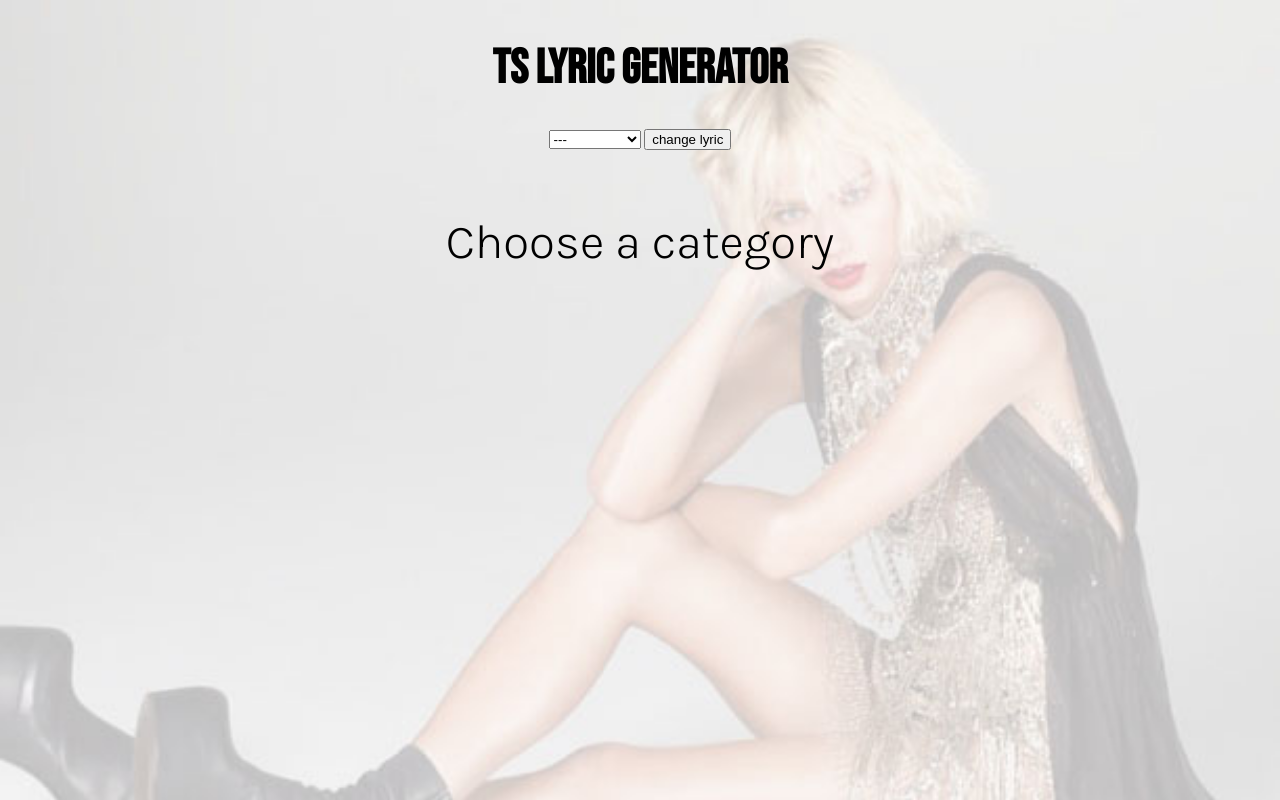
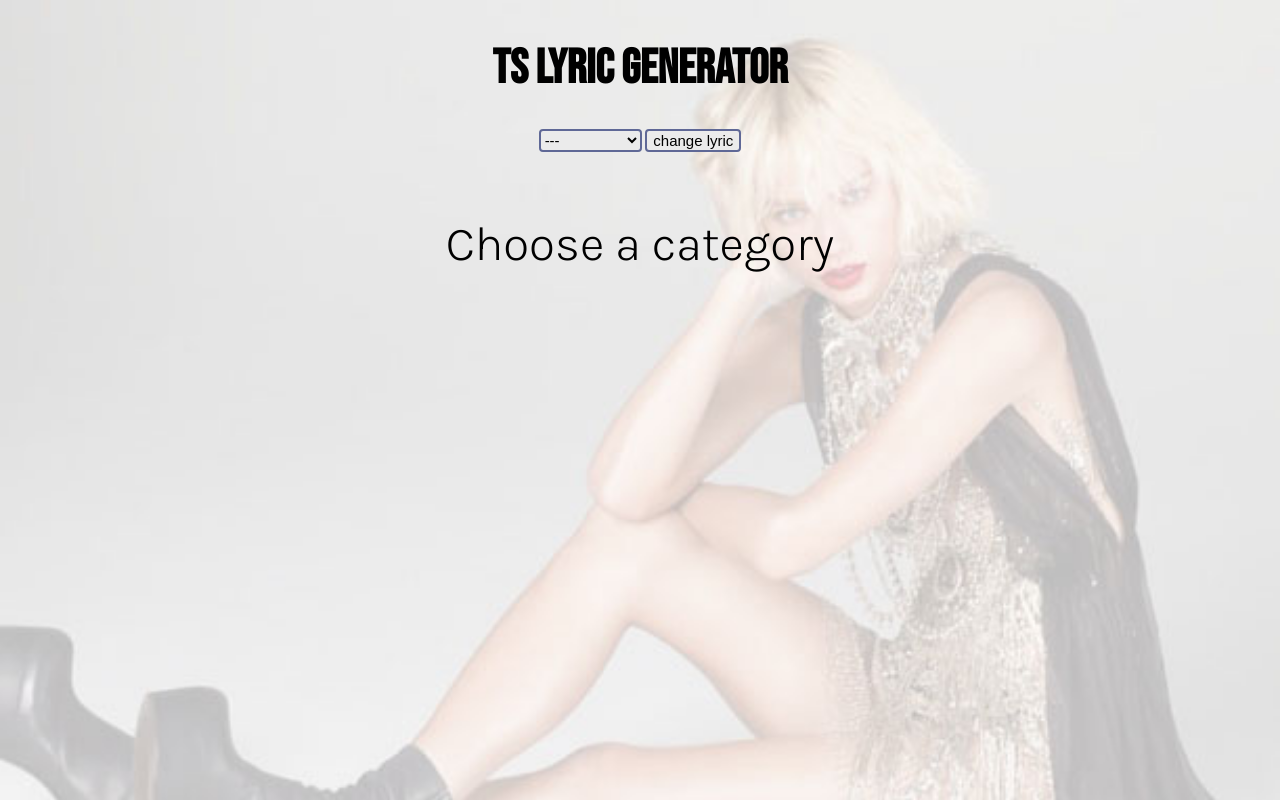
Before and after one commit to isabelpt/tslyrics, a plain HTML site: page index.html in a window 1280 px wide. Drawn offline with Linux system fonts and the light colour scheme.

Commit message:
styled buttons

```diff
--- a/index.html
+++ b/index.html
@@ -11,7 +11,7 @@
     <body id="mmm">
         <div id="content">
             <h1>ts lyric generator</h1>
-            <select id = "album" onchange = "changeAlbum()">
+            <select id = "album" class="buttons" onchange = "changeAlbum()">
                 <option value="no" selected="selected">---</option>
                 <option value="all">favorites</option>
                 <option value="debut">debut</option>
@@ -26,7 +26,7 @@
                 <option value="other">other songs</option>
                 <option value="special">special</option>
             </select>
-            <button id="abc" onclick = "changeLyric()">change lyric</button>
+            <button id="abc" class="buttons" onclick = "changeLyric()">change lyric</button>
             <div id="lyricLine">
                 <p>Choose a category</p>
             </div>
--- a/style.css
+++ b/style.css
@@ -1,7 +1,7 @@
 body {
     background-image: url(tay.jpg);
     background-repeat: no-repeat;
-    background-size: 100%;
+    background-size: cover;
     text-align: center;
     font-family: 'Karla', sans-serif;
     align-content: center;
@@ -22,3 +22,15 @@ h1 {
 #albumValue {
     display: none;
 }
+
+.buttons {
+    background-color: #EBEBEB;
+    color: black;
+    border: 2px solid #5f6896;
+    border-radius: 4px;
+    font-size: 15px;
+}
+
+.buttons:hover {
+    box-shadow: 1px 3px 5px #6f7075;
+}
```
